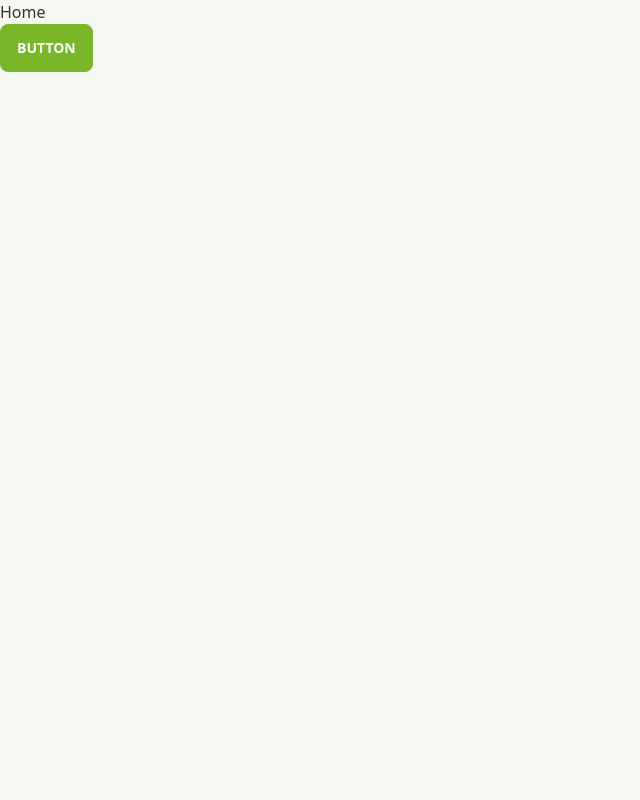
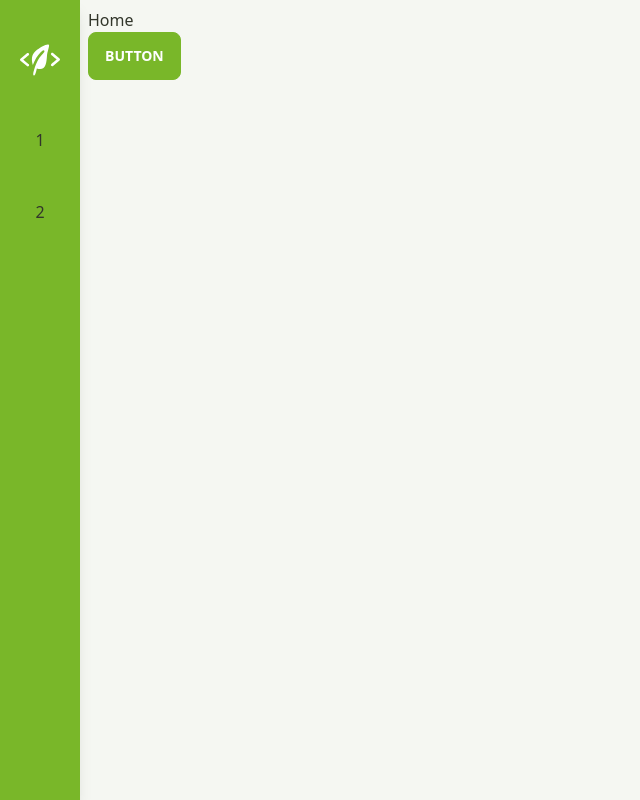
Before and after one commit to naturerobots/HSOS-SEP-PlantMap-2022, a Vue app in the folder frontend/: page /home in a window 1280 px wide. Shown: the whole page, without its empty margins (0-640 px from the left). Built offline with nearby package versions, Linux system fonts and the light colour scheme.

Commit message:
feat: add basic layout and sidebar

```diff
--- a/frontend/src/App.vue
+++ b/frontend/src/App.vue
@@ -1,9 +1,17 @@
 <script setup lang="ts">
 import { RouterView } from "vue-router";
+import Sidebar from "@/components/SidebarMenue.vue";
 </script>
 
 <template>
-  <main>
-    <RouterView />
-  </main>
+  <div class="h-screen overflow-hidden relative">
+    <div class="flex items-start justify-between">
+      <Sidebar />
+      <main class="flex flex-col w-full p-2">
+        <div>
+          <RouterView />
+        </div>
+      </main>
+    </div>
+  </div>
 </template>
```
